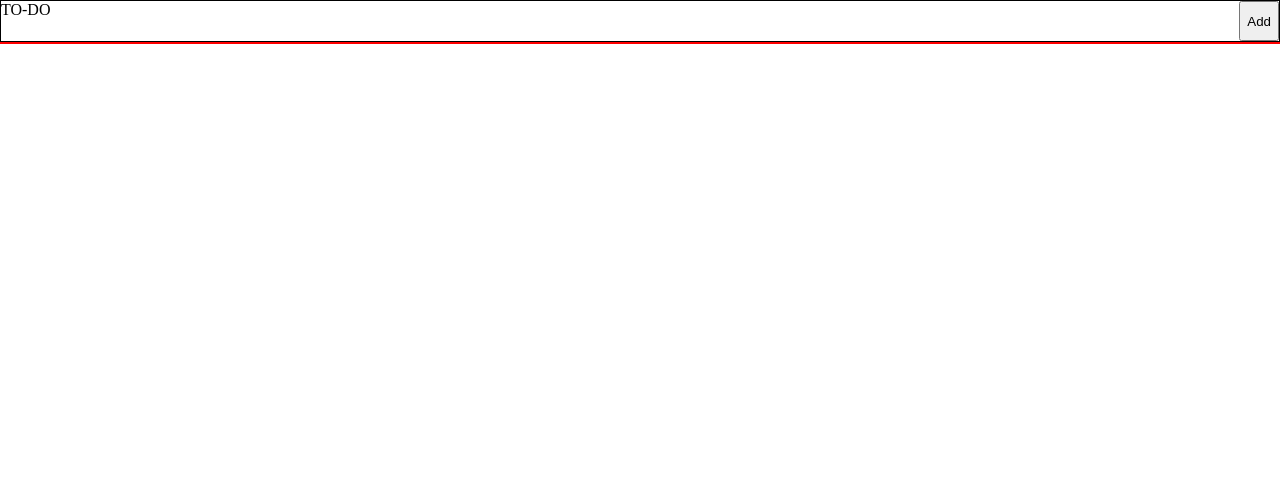
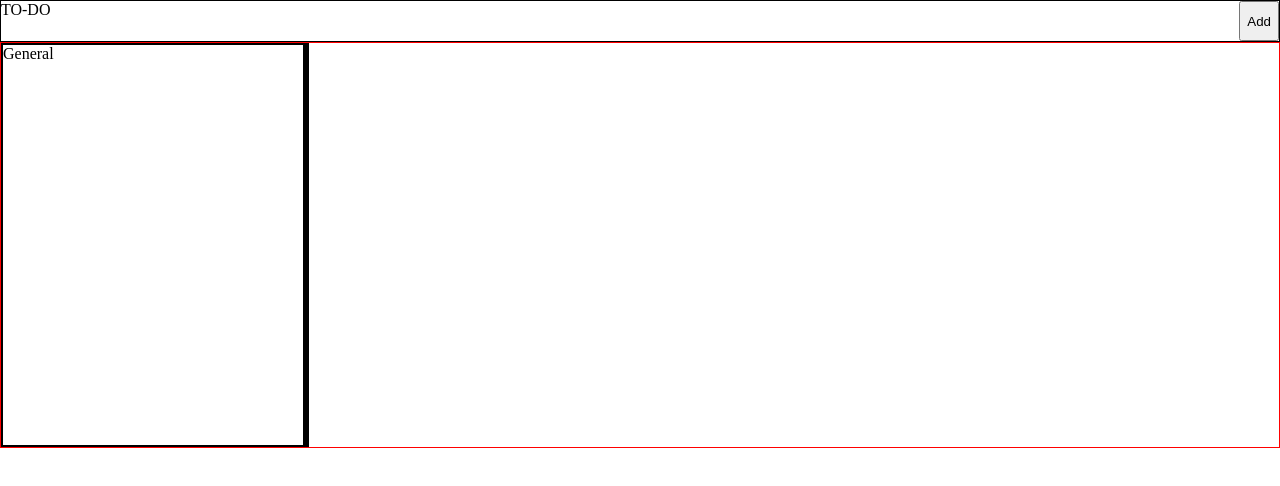
Before and after one commit to trinityfurman/to-do, a website built with webpack: page dist/index.html in a window 1280 px wide. Built offline with nearby package versions, Linux system fonts and the light colour scheme.

Commit message:
Create module to populate sidebar

```diff
--- a/src/index.js
+++ b/src/index.js
@@ -1,6 +1,7 @@
 import { todoFactory } from './todoFactory.js';
 import { displayPopup } from './displayForm.js';
 import { addToDo } from './addToDo.js';
+import { populateSidebar } from './populateSidebar.js';
 
 //const newtodo = todoFactory('wash dogs', 'tomorrow', 'big priority');
 
@@ -25,5 +26,6 @@ const formbutton = document.querySelector('#formSubmit');
 formbutton.addEventListener('click', event => {
     event.preventDefault;
     addToDo(general);
-    console.log(general);
 });
+
+populateSidebar();
--- /dev/null
+++ b/src/populateSidebar.js
@@ -0,0 +1,10 @@
+const populateSidebar = () => {
+    const sidebar = document.querySelector('#sidebar');
+    const header = document.createElement('div');
+    header.textContent = 'General';
+    header.classList.add('projectHeaders');
+    sidebar.appendChild(header);
+
+};
+
+export { populateSidebar };
--- a/src/style.css
+++ b/src/style.css
@@ -15,14 +15,20 @@ body {
 
 #container {
     border: 1px solid red;
+    display: flex;
+    flex-direction: row;
 }
 
 #sidebar {
     display: flex;
     flex-direction: column;
+    border: 2px solid black;
+    width: 300px;
+    height: 400px;
 }
 
 #main {
+    border: 2px solid black;
 
 }
 
```
Also changed, not shown: dist/main.js.
